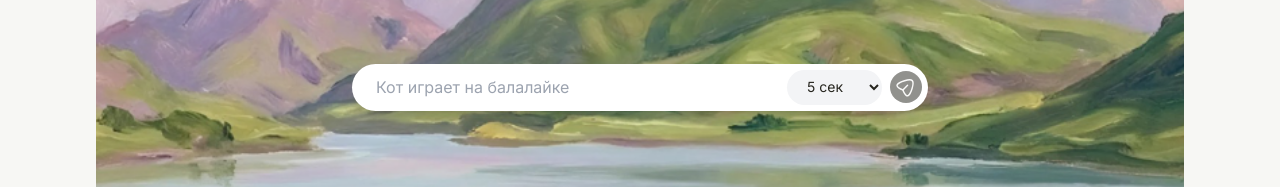
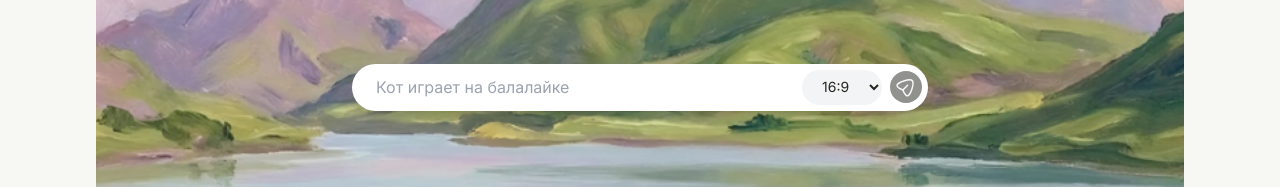
Before and after one commit to KirillMigel/photolab, a Next.js app in the folder frontend/: page / in a window 1280 px wide. Shown: the part 492-679 px from the top of the page. Built offline with nearby package versions, Linux system fonts and the light colour scheme.

Commit message:
Switch to Grok Imagine API for text-to-video generation

```diff
--- a/frontend/app/api/generate-video/route.ts
+++ b/frontend/app/api/generate-video/route.ts
@@ -3,28 +3,28 @@ import { NextRequest, NextResponse } from 'next/server'
 const KIE_API_KEY = process.env.KIE_API_KEY || 'd889d48eead533eba92ea30c1564077d'
 const KIE_API_BASE = 'https://api.kie.ai'
 
-// Попробуем разные варианты названий модели
+// Grok Imagine для text-to-video
 const MODEL_NAMES = [
-  'wan2.6/text-to-video',
-  'wan-2.6/t2v',
-  'wan/2.6-text-to-video',
-  'alibaba/wan-2.6-t2v',
-  'wan-2.6-t2v',
-  'wan/t2v',
+  'grok-imagine',
+  'grok/imagine',
+  'grok-t2v',
+  'grok/t2v',
+  'xai/grok-imagine',
 ]
 
 export async function POST(request: NextRequest) {
   try {
     const body = await request.json()
-    const { prompt, duration = '5', resolution = '1080p' } = body
+    const { prompt, aspectRatio = '3:2', mode = 'normal' } = body
 
     if (!prompt || prompt.trim().length === 0) {
       return NextResponse.json({ error: 'Prompt is required' }, { status: 400 })
     }
 
-    console.log('Generating video with Wan 2.6...')
+    console.log('Generating video with Grok Imagine...')
     console.log('Prompt:', prompt)
-    console.log('Duration:', duration)
+    console.log('Aspect Ratio:', aspectRatio)
+    console.log('Mode:', mode)
 
     let lastError = null
     let taskData = null
@@ -44,14 +44,14 @@ export async function POST(request: NextRequest) {
           model: modelName,
           input: {
             prompt: prompt,
-            duration: duration,
-            resolution: resolution,
+            aspect_ratio: aspectRatio,
+            mode: mode,
           },
         }),
       })
 
       const responseText = await createTaskResponse.text()
-      console.log(`Response for ${modelName}:`, responseText.substring(0, 200))
+      console.log(`Response for ${modelName}:`, responseText.substring(0, 300))
 
       try {
         taskData = JSON.parse(responseText)
@@ -67,7 +67,7 @@ export async function POST(request: NextRequest) {
       }
 
       // Если ошибка "page does not exist" - пробуем следующую модель
-      if (taskData.msg?.includes('not exist') || taskData.msg?.includes('not published')) {
+      if (taskData.msg?.includes('not exist') || taskData.msg?.includes('not published') || taskData.msg?.includes('not found')) {
         lastError = taskData.msg
         taskData = null
         continue
--- a/frontend/app/page.tsx
+++ b/frontend/app/page.tsx
@@ -2,9 +2,13 @@
 
 import { useState, useRef } from 'react'
 
+type AspectRatio = '3:2' | '2:3' | '1:1'
+type Mode = 'normal' | 'fun' | 'spicy'
+
 export default function Home() {
   const [prompt, setPrompt] = useState('')
-  const [duration, setDuration] = useState<'5' | '10' | '15'>('5')
+  const [aspectRatio, setAspectRatio] = useState<AspectRatio>('3:2')
+  const [mode, setMode] = useState<Mode>('normal')
   const [isGenerating, setIsGenerating] = useState(false)
   const [videoUrl, setVideoUrl] = useState<string | null>(null)
   const [error, setError] = useState<string | null>(null)
@@ -26,7 +30,7 @@ export default function Home() {
       const response = await fetch('/api/generate-video', {
         method: 'POST',
         headers: { 'Content-Type': 'application/json' },
-        body: JSON.stringify({ prompt, duration, resolution: '1080p' }),
+        body: JSON.stringify({ prompt, aspectRatio, mode }),
       })
 
       const data = await response.json()
@@ -49,7 +53,7 @@ export default function Home() {
       const maxAttempts = 180
 
       while (attempts < maxAttempts) {
-        await new Promise(r => setTimeout(r, 1000))
+        await new Promise(r => setTimeout(r, 2000))
 
         const statusResponse = await fetch(`/api/generate-video/${taskId}`)
         const statusData = await statusResponse.json()
@@ -139,23 +143,23 @@ export default function Home() {
                 value={prompt}
                 onChange={(e) => setPrompt(e.target.value)}
                 onKeyDown={handleKeyDown}
-                placeholder="Введите для настройки видео..."
+                placeholder="Введите новый запрос..."
                 disabled={isGenerating}
                 className="flex-1 bg-transparent outline-none text-base"
                 style={{ color: '#26251E', fontFamily: 'Inter, sans-serif' }}
               />
 
-              {/* Duration Dropdown */}
+              {/* Aspect Ratio Dropdown */}
               <select
-                value={duration}
-                onChange={(e) => setDuration(e.target.value as '5' | '10' | '15')}
+                value={aspectRatio}
+                onChange={(e) => setAspectRatio(e.target.value as AspectRatio)}
                 disabled={isGenerating}
                 className="bg-gray-100 rounded-full px-3 py-2 text-sm border-0 outline-none cursor-pointer mr-2"
                 style={{ color: '#26251E', fontFamily: 'Inter, sans-serif' }}
               >
-                <option value="5">5 сек</option>
-                <option value="10">10 сек</option>
-                <option value="15">15 сек</option>
+                <option value="3:2">16:9</option>
+                <option value="2:3">9:16</option>
+                <option value="1:1">1:1</option>
               </select>
 
               {/* Generate Button */}
@@ -324,16 +328,17 @@ export default function Home() {
               style={{ color: '#26251E', fontFamily: 'Inter, sans-serif' }}
             />
 
+            {/* Aspect Ratio Selector */}
             <select
-              value={duration}
-              onChange={(e) => setDuration(e.target.value as '5' | '10' | '15')}
+              value={aspectRatio}
+              onChange={(e) => setAspectRatio(e.target.value as AspectRatio)}
               disabled={isGenerating}
               className="bg-gray-100 rounded-full px-4 py-2 text-sm border-0 outline-none cursor-pointer mr-2"
               style={{ color: '#26251E', fontFamily: 'Inter, sans-serif' }}
             >
-              <option value="5">5 сек</option>
-              <option value="10">10 сек</option>
-              <option value="15">15 сек</option>
+              <option value="3:2">16:9</option>
+              <option value="2:3">9:16</option>
+              <option value="1:1">1:1</option>
             </select>
 
             <button
```
